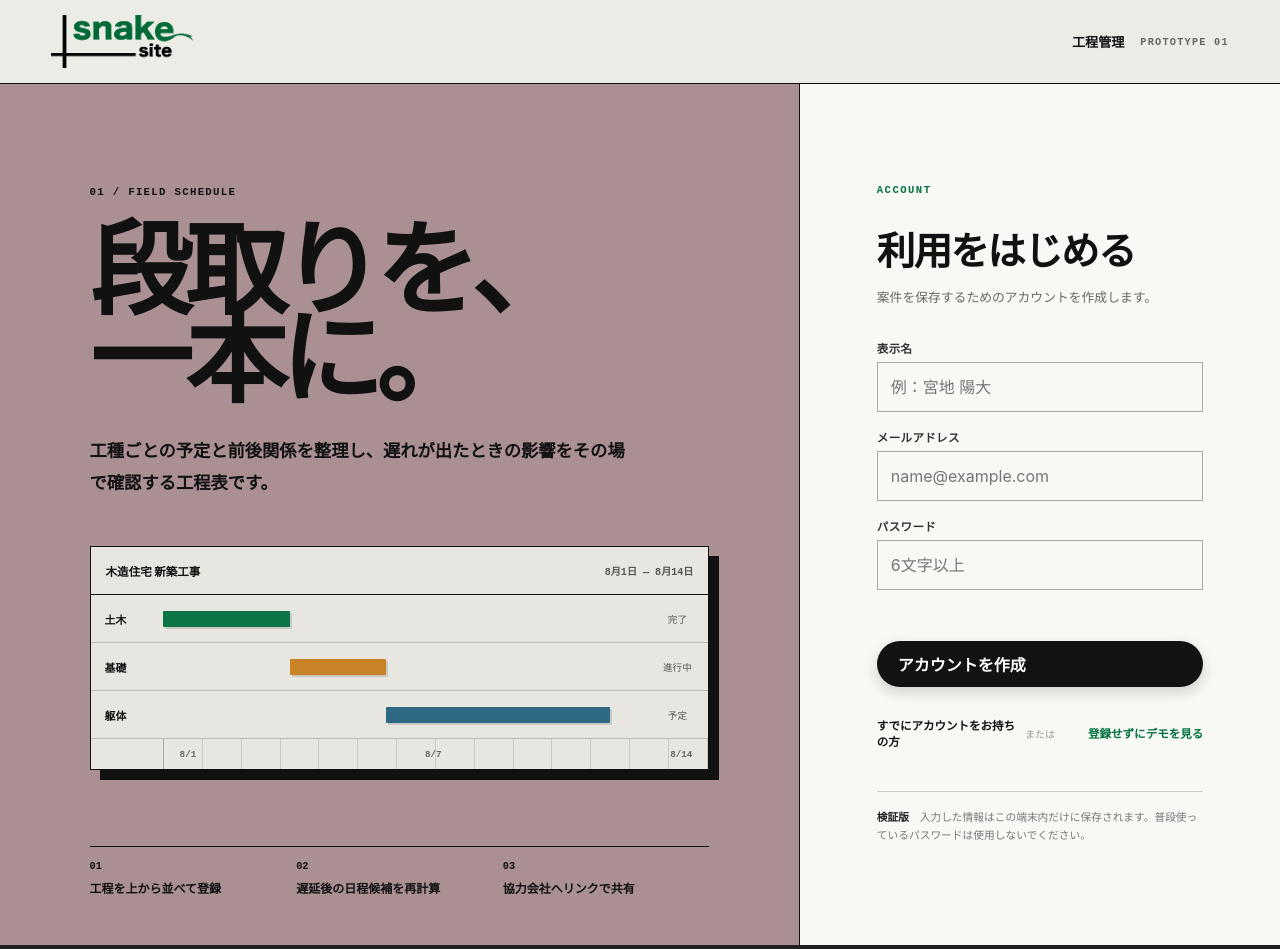
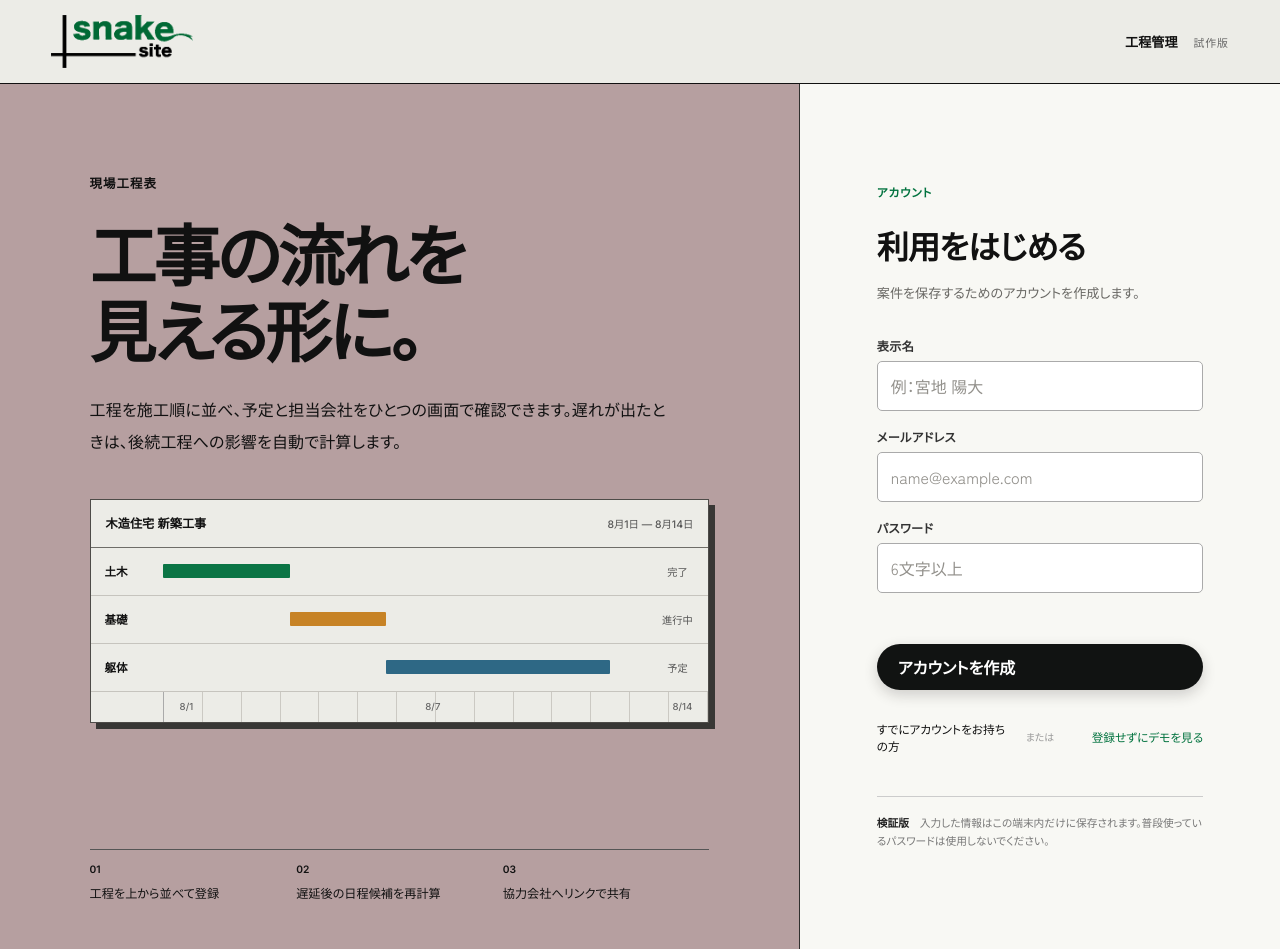
Before and after one commit to mhinata2010-wq/digital-gantt-chat, a plain HTML site: page index.html in a window 1280 px wide. Drawn offline with Linux system fonts and the light colour scheme.

Commit message:
Refine Japanese typography and login hierarchy

```diff
--- a/index.html
+++ b/index.html
@@ -5,6 +5,9 @@
   <meta name="viewport" content="width=device-width,initial-scale=1">
   <title>snake site｜現場工程表</title>
   <meta name="description" content="建設工事の予定登録と遅延影響を確認できる工程表">
+  <link rel="preconnect" href="https://fonts.googleapis.com">
+  <link rel="preconnect" href="https://fonts.gstatic.com" crossorigin>
+  <link href="https://fonts.googleapis.com/css2?family=Inter:wght@500;600&family=Zen+Kaku+Gothic+New:wght@400;500;700&display=swap" rel="stylesheet">
   <link rel="stylesheet" href="style.css">
   <link rel="icon" type="image/gif" href="snake-site.gif">
   <link rel="apple-touch-icon" href="snake-site.gif">
@@ -13,13 +16,13 @@
   <section class="account-gate" id="accountGate">
     <header class="account-header">
       <img src="snake-site.gif" alt="snake site" class="account-logo">
-      <div class="account-product"><b>工程管理</b><span>PROTOTYPE 01</span></div>
+      <div class="account-product"><b>工程管理</b><span>試作版</span></div>
     </header>
     <div class="account-layout">
       <section class="site-intro" aria-label="サービス概要">
-        <p class="site-number">01 / FIELD SCHEDULE</p>
-        <h1>段取りを、<br>一本に。</h1>
-        <p class="site-copy">工種ごとの予定と前後関係を整理し、遅れが出たときの影響をその場で確認する工程表です。</p>
+        <p class="site-number">現場工程表</p>
+        <h1>工事の流れを<br>見える形に。</h1>
+        <p class="site-copy">工程を施工順に並べ、予定と担当会社をひとつの画面で確認できます。遅れが出たときは、後続工程への影響を自動で計算します。</p>
 
         <div class="site-board" aria-hidden="true">
           <div class="board-head"><span>木造住宅 新築工事</span><time>8月1日 — 8月14日</time></div>
@@ -38,7 +41,7 @@
 
       <main class="account-panel">
         <div class="account-panel-head">
-          <p>ACCOUNT</p>
+          <p>アカウント</p>
           <h2 id="authTitle">利用をはじめる</h2>
           <span id="authDescription">案件を保存するためのアカウントを作成します。</span>
         </div>
--- a/style.css
+++ b/style.css
@@ -13,33 +13,33 @@
 *{box-sizing:border-box}
 [hidden]{display:none!important}
 html{font-size:16px;background:#1f1f1f}
-body{margin:0;color:var(--ink);font-family:-apple-system,BlinkMacSystemFont,"SF Pro Display","Hiragino Sans","Yu Gothic",Meiryo,sans-serif;background:#1f1f1f}
+body{margin:0;color:var(--ink);font-family:"Zen Kaku Gothic New","Hiragino Kaku Gothic ProN","Yu Gothic",Meiryo,sans-serif;font-weight:400;background:#1f1f1f;font-feature-settings:"palt" 1}
 button,input,select{font:inherit;color:inherit}
 button{cursor:pointer}
 .account-gate{min-height:100vh;display:grid;grid-template-rows:84px 1fr;background:#ecece7;color:#111}
 .account-header{padding:0 clamp(24px,4vw,64px);display:flex;align-items:center;justify-content:space-between;border-bottom:1px solid #111;background:#ecece7}
 .account-logo{display:block;width:142px;height:54px;object-fit:contain}
-.account-product{display:flex;align-items:center;gap:16px;font-size:.72rem}.account-product b{font-size:.82rem}.account-product span{font:700 .64rem ui-monospace,monospace;letter-spacing:.12em;color:#666}
+.account-product{display:flex;align-items:center;gap:16px;font-size:.78rem}.account-product b{font-size:.82rem;font-weight:700}.account-product span{font-size:.68rem;font-weight:500;letter-spacing:.08em;color:#666}
 .account-layout{min-height:calc(100vh - 84px);display:grid;grid-template-columns:minmax(0,1.25fr) minmax(390px,.75fr)}
-.site-intro{padding:clamp(48px,8vw,108px) clamp(28px,7vw,100px) 46px;display:flex;flex-direction:column;background:var(--mauve);border-right:1px solid #111;overflow:hidden}
-.site-number{margin:0 0 28px;font:800 .67rem ui-monospace,monospace;letter-spacing:.12em}
-.site-intro h1{font-size:clamp(3.5rem,8vw,7.8rem);line-height:.86;letter-spacing:-.07em;font-weight:900}
-.site-copy{max-width:540px;margin:32px 0 46px;font-size:clamp(.95rem,1.4vw,1.08rem);line-height:1.9;font-weight:600}
-.site-board{width:min(650px,100%);border:1px solid #111;background:#e7e6e0;box-shadow:10px 10px 0 #111;animation:boardIn .8s var(--spring) .08s both}
-.board-head{height:48px;padding:0 15px;display:flex;align-items:center;justify-content:space-between;border-bottom:1px solid #111;font-size:.72rem;font-weight:850}.board-head time{font:700 .63rem ui-monospace,monospace;color:#555}
-.board-row{height:48px;display:grid;grid-template-columns:72px 1fr 62px;align-items:center;border-bottom:1px solid #bbb9b3;font-size:.68rem}.board-row b{padding-left:14px}.board-row i{height:16px;margin-left:calc(var(--start) * 6.6%);width:calc(var(--span) * 6.6%);min-width:28px;background:var(--tone);border-radius:1px;box-shadow:2px 2px 0 #0002}.board-row small{text-align:center;font-size:.6rem;color:#555}
-.board-scale{height:30px;margin-left:72px;padding:0 16px;display:flex;align-items:center;justify-content:space-between;border-left:1px solid #aaa;font:700 .58rem ui-monospace,monospace;color:#666;background:repeating-linear-gradient(90deg,transparent 0,transparent calc(7.14% - 1px),#cbc9c3 calc(7.14% - 1px),#cbc9c3 7.14%)}
-.site-points{display:grid;grid-template-columns:repeat(3,1fr);gap:0;margin:auto 0 0;padding-top:48px}.site-points div{padding:13px 18px 0 0;border-top:1px solid #111}.site-points dt{font:800 .64rem ui-monospace,monospace}.site-points dd{margin:8px 0 0;font-size:.75rem;font-weight:700;line-height:1.55}
+.site-intro{padding:clamp(52px,7vw,92px) clamp(32px,7vw,100px) 46px;display:flex;flex-direction:column;background:#b69fa0;border-right:1px solid #30302e;overflow:hidden}
+.site-number{margin:0 0 22px;font-size:.78rem;font-weight:700;letter-spacing:.08em}
+.site-intro h1{font-size:clamp(3rem,5.2vw,5.1rem);line-height:1.15;letter-spacing:-.045em;font-weight:700}
+.site-copy{max-width:580px;margin:26px 0 42px;font-size:clamp(.92rem,1.25vw,1.04rem);line-height:2;font-weight:500;letter-spacing:.01em}
+.site-board{width:min(680px,100%);border:1px solid #4d4b48;background:#ecece7;box-shadow:6px 6px 0 #383735;animation:boardIn .8s var(--spring) .08s both}
+.board-head{height:48px;padding:0 15px;display:flex;align-items:center;justify-content:space-between;border-bottom:1px solid #6e6d68;font-size:.76rem;font-weight:700}.board-head time{font-family:"Inter",sans-serif;font-size:.65rem;font-weight:500;color:#555}
+.board-row{height:48px;display:grid;grid-template-columns:72px 1fr 62px;align-items:center;border-bottom:1px solid #c6c4be;font-size:.72rem}.board-row b{padding-left:14px;font-weight:700}.board-row i{height:14px;margin-left:calc(var(--start) * 6.6%);width:calc(var(--span) * 6.6%);min-width:28px;background:var(--tone);border-radius:1px}.board-row small{text-align:center;font-size:.64rem;color:#555}
+.board-scale{height:30px;margin-left:72px;padding:0 16px;display:flex;align-items:center;justify-content:space-between;border-left:1px solid #aaa;font-family:"Inter",sans-serif;font-size:.6rem;font-weight:500;color:#666;background:repeating-linear-gradient(90deg,transparent 0,transparent calc(7.14% - 1px),#cbc9c3 calc(7.14% - 1px),#cbc9c3 7.14%)}
+.site-points{display:grid;grid-template-columns:repeat(3,1fr);gap:0;margin:auto 0 0;padding-top:42px}.site-points div{padding:13px 18px 0 0;border-top:1px solid #555}.site-points dt{font-family:"Inter",sans-serif;font-size:.64rem;font-weight:600}.site-points dd{margin:8px 0 0;font-size:.76rem;font-weight:500;line-height:1.65}
 .account-panel{padding:clamp(46px,8vw,100px) clamp(32px,6vw,78px);display:flex;flex-direction:column;justify-content:center;background:#f8f8f4;animation:formIn .62s var(--spring) both}
-.account-panel-head{margin-bottom:32px}.account-panel-head>p{margin:0 0 24px;font:800 .66rem ui-monospace,monospace;letter-spacing:.14em;color:var(--green)}.account-panel-head h2{margin:0 0 10px;font-size:clamp(1.8rem,3vw,2.6rem);letter-spacing:-.04em}.account-panel-head span{color:#696864;font-size:.8rem;line-height:1.6}
+.account-panel-head{margin-bottom:32px}.account-panel-head>p{margin:0 0 22px;font-size:.72rem;font-weight:700;letter-spacing:.08em;color:var(--green)}.account-panel-head h2{margin:0 0 11px;font-size:clamp(1.75rem,2.5vw,2.25rem);font-weight:700;letter-spacing:-.025em}.account-panel-head span{color:#696864;font-size:.82rem;line-height:1.75}
 .auth-form{display:grid;gap:17px}
 .auth-form label,.dialog-card>label{display:grid;gap:6px}
-.auth-form label span,.dialog-card label span{font-size:.72rem;font-weight:850;color:#333}
-.auth-form input{width:100%;height:50px;background:transparent;border:1px solid #aaa;border-radius:0;box-shadow:none;transition:border-color .2s,background .2s}.auth-form input:focus{background:#fff;border-color:#111;box-shadow:inset 4px 0 0 var(--green)}
-.auth-submit{width:100%;height:52px;margin-top:2px;border-radius:0;box-shadow:none;display:flex;align-items:center;justify-content:space-between;padding:0 18px}.auth-submit:hover{transform:none}.auth-submit:hover span{transform:translateX(4px)}
+.auth-form label span,.dialog-card label span{font-size:.76rem;font-weight:700;color:#333}
+.auth-form input{width:100%;height:50px;background:#fff;border:1px solid #aaa;border-radius:5px;box-shadow:none;font-weight:400;transition:border-color .2s,box-shadow .2s}.auth-form input::placeholder{color:#93918c;font-weight:400}.auth-form input:focus{background:#fff;border-color:#111;box-shadow:0 0 0 2px #0b754524}
+.auth-submit{width:100%;height:52px;margin-top:2px;border-radius:5px;box-shadow:none;display:flex;align-items:center;justify-content:space-between;padding:0 18px;font-weight:700}.account-panel .auth-submit:hover{transform:none}.auth-submit:hover span{transform:translateX(4px)}
 .auth-error{min-height:18px;margin:-3px 0 0;color:#7d2132;font-size:.76rem;font-weight:800}
 .account-options{display:grid;grid-template-columns:1fr auto 1fr;align-items:center;gap:10px;margin-top:22px}.account-options>span{font-size:.62rem;color:#999}
-.auth-switch,.demo-button{display:block;width:100%;border:0;background:transparent;padding:8px 0;font-size:.72rem;font-weight:800;text-align:left}
+.auth-switch,.demo-button{display:block;width:100%;border:0;background:transparent;padding:8px 0;font-size:.73rem;font-weight:500;text-align:left}
 .auth-switch:hover{text-decoration:underline}
 .demo-button{text-align:right;color:var(--green)}.demo-button:hover{text-decoration:underline}
 .prototype-note{margin:34px 0 0;padding-top:17px;border-top:1px solid #ccc;font-size:.67rem;line-height:1.65;color:#777}.prototype-note b{color:#222}
@@ -177,7 +177,7 @@ input:focus,select:focus{box-shadow:0 0 0 3px #00723e45,0 1px 0 #fff inset}
   .process-row{grid-template-columns:58px 1.2fr 1fr 70px 1fr 100px}.process-row .dependency{grid-column:2/4}.process-row label:nth-of-type(4){grid-column:4/6}.process-row .remove{grid-column:6;grid-row:2}
 }
 @media(max-width:680px){
-  .account-gate{grid-template-rows:66px 1fr}.account-header{padding:0 18px}.account-logo{width:105px;height:42px}.account-product b{display:none}.account-product span{font-size:.55rem}.account-layout{min-height:calc(100vh - 66px)}.site-intro{min-height:auto;padding:42px 20px 36px}.site-number{margin-bottom:18px}.site-intro h1{font-size:3.7rem}.site-copy{margin:22px 0 30px;font-size:.87rem;line-height:1.75}.site-board{box-shadow:6px 6px 0 #111}.board-head{padding:0 10px}.board-head time{font-size:.54rem}.board-row{grid-template-columns:58px 1fr 48px}.board-row b{padding-left:10px}.board-scale{margin-left:58px}.site-points{display:none}.account-panel{min-height:auto;padding:48px 22px 54px;justify-content:flex-start}.account-panel-head{margin-bottom:28px}.account-options{grid-template-columns:1fr;gap:2px}.account-options>span{display:none}.auth-switch,.demo-button{text-align:left;padding:7px 0}.prototype-note{margin-top:24px}.workspace-header{height:70px;padding:0 14px}.workspace-header>img{width:95px}.user-chip b{display:none}.workspace-main{width:calc(100% - 24px);padding:34px 0}.workspace-title{align-items:flex-start;flex-direction:column}.workspace-title .primary-button{width:100%}.project-grid{grid-template-columns:1fr}.project-card{min-height:220px}.member-dialog{width:calc(100% - 18px)}
+  .account-gate{grid-template-rows:66px 1fr}.account-header{padding:0 18px}.account-logo{width:105px;height:42px}.account-product b{display:none}.account-product span{font-size:.6rem}.account-layout{min-height:calc(100vh - 66px)}.site-intro{min-height:auto;padding:40px 20px 34px}.site-number{margin-bottom:15px}.site-intro h1{font-size:2.7rem;line-height:1.2;letter-spacing:-.035em}.site-copy{margin:20px 0 28px;font-size:.87rem;line-height:1.8}.site-board{box-shadow:4px 4px 0 #383735}.board-head{padding:0 10px}.board-head time{font-size:.54rem}.board-row{grid-template-columns:58px 1fr 48px}.board-row b{padding-left:10px}.board-scale{margin-left:58px}.site-points{display:none}.account-panel{min-height:auto;padding:46px 22px 52px;justify-content:flex-start}.account-panel-head{margin-bottom:28px}.account-options{grid-template-columns:1fr;gap:2px}.account-options>span{display:none}.auth-switch,.demo-button{text-align:left;padding:7px 0}.prototype-note{margin-top:24px}.workspace-header{height:70px;padding:0 14px}.workspace-header>img{width:95px}.user-chip b{display:none}.workspace-main{width:calc(100% - 24px);padding:34px 0}.workspace-title{align-items:flex-start;flex-direction:column}.workspace-title .primary-button{width:100%}.project-grid{grid-template-columns:1fr}.project-card{min-height:220px}.member-dialog{width:calc(100% - 18px)}
   .backdrop{padding:0;background:var(--mauve)}.app-shell{min-height:100vh;border-radius:0}.app-header{height:70px;padding:0 10px;grid-template-columns:88px 1fr auto}.logo{width:86px;height:48px}.logo img{width:84px;height:34px}.view-tabs{grid-template-columns:repeat(2,minmax(66px,82px));padding:4px}.tab{height:34px;font-size:.78rem}.tab-indicator{top:4px;left:4px;width:calc((100% - 8px)/2);height:34px}.view-tabs:has(#calendarTab.active) .tab-indicator{transform:translateX(100%)}.header-actions{gap:4px}.icon-button{width:34px;height:34px}.share-button svg{width:17px;height:17px}.view-stage{padding:20px 12px}.project-settings{grid-template-columns:1fr;max-height:250px}.schedule-caption{font-size:.69rem}.process-row{grid-template-columns:54px 1fr 38px;padding:9px}.process-row>*{grid-column:2}.process-row .row-order{grid-column:1;grid-row:1}.process-row .remove{grid-column:3;grid-row:1}.process-row .process-name{grid-column:2}.process-row .small-field{grid-column:2}.process-row .dependency{grid-column:2/4}.schedule-footer{gap:8px}.schedule-footer button{font-size:.78rem}.primary-button{padding:0 15px}.delay-panel{align-items:stretch;flex-direction:column}.delay-fields{grid-template-columns:1fr 105px}.delay-button{width:100%}.timeline-head{height:auto;min-height:52px;padding:10px;gap:7px;align-items:flex-start;flex-direction:column}.legend{align-self:flex-end}.timeline-card.updating::after{inset:70px 0 0}.view-title-row{margin-bottom:16px}
 }
 @media(prefers-reduced-motion:reduce){
```
